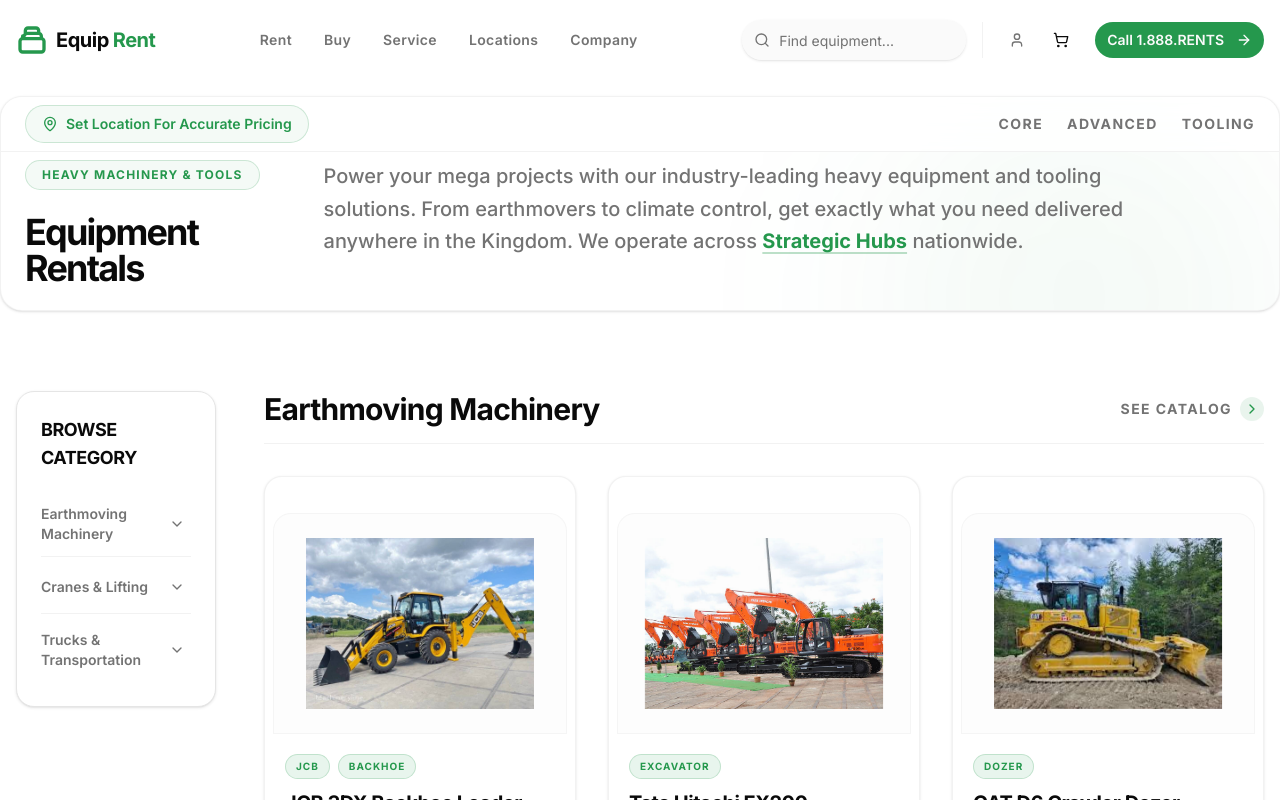
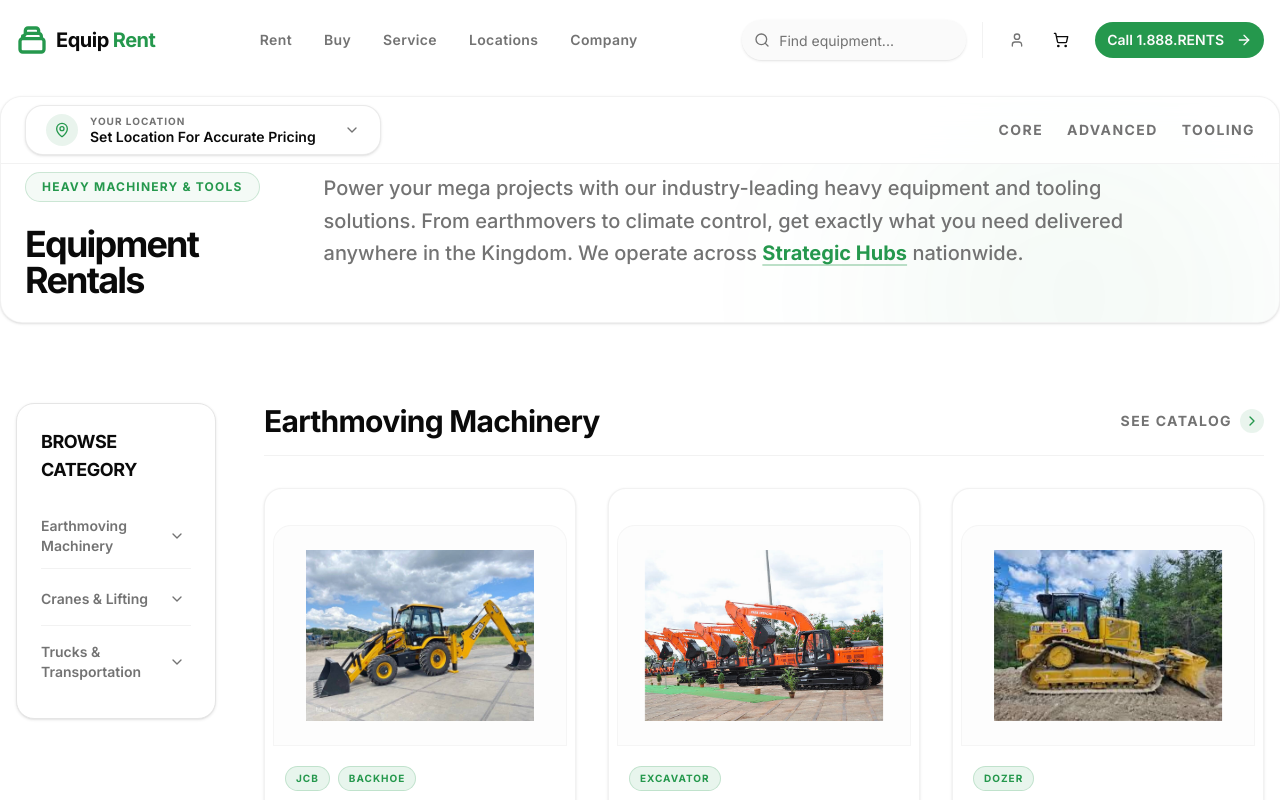
Before and after one commit to awaneesh-anzney/equipmentrent, a Next.js app: page /rent in a window 1280 px wide. Shown: the top 800 px of the page. Built offline with nearby package versions, Linux system fonts and the light colour scheme.

Commit message:
feat: Add a location selection dialog component and integrate it into the rent hero section for location management.

```diff
--- a/src/components/commons/LocationDialog.tsx
+++ b/src/components/commons/LocationDialog.tsx
@@ -56,29 +56,39 @@
             <PopoverTrigger asChild>
                 {children}
             </PopoverTrigger>
-            <PopoverContent className="w-[350px] p-6" align="start" sideOffset={10}>
-                <div className="flex flex-col gap-4">
-                    <h3 className="text-xl font-bold text-gray-900">Where is your jobsite?</h3>
+            <PopoverContent className="w-[380px] p-6 rounded-3xl border-2 border-primary/30 bg-white/95 backdrop-blur-2xl shadow-[0_20px_60px_-15px_rgba(0,0,0,0.1)] shadow-primary/10 text-gray-900" align="start" sideOffset={12}>
+                <div className="flex flex-col gap-5">
+                    <div className="flex items-center gap-3 mb-1">
+                        <div className="w-10 h-10 rounded-full bg-primary/10 flex items-center justify-center">
+                            <MapPin className="h-5 w-5 text-primary" />
+                        </div>
+                        <h3 className="text-xl font-bold tracking-tight text-gray-900">Where is your jobsite?</h3>
+                    </div>
 
-                    <div className="relative">
+                    <div className="relative group">
                         <Input
                             placeholder="Enter city or zip code"
-                            className="pr-10 h-11 border-gray-300 text-base"
+                            className="pr-10 h-12 border-gray-200 bg-gray-50/50 focus-visible:ring-primary/20 focus-visible:border-primary focus-visible:bg-white text-base rounded-xl transition-all text-gray-900 placeholder:text-gray-400 shadow-sm shadow-black/5"
                             value={inputValue}
                             onChange={handleInputChange}
                         />
-                        <Search className="absolute right-3 top-1/2 -translate-y-1/2 h-5 w-5 text-gray-400" />
+                        <Search className="absolute right-3.5 top-1/2 -translate-y-1/2 h-5 w-5 text-gray-400 group-focus-within:text-primary transition-colors" />
 
                         {showSuggestions && suggestions.length > 0 && (
-                            <div className="absolute z-10 w-full bg-white border border-gray-200 rounded-md shadow-lg mt-1 max-h-60 overflow-y-auto">
+                            <div className="absolute z-50 w-full bg-white border border-gray-100 rounded-xl shadow-xl mt-2 max-h-60 overflow-y-auto overflow-hidden animate-in fade-in slide-in-from-top-2 duration-200">
                                 {suggestions.map((city) => (
                                     <div
                                         key={city.zipCode}
-                                        className="px-4 py-2 hover:bg-gray-100 cursor-pointer text-sm"
+                                        className="px-4 py-3 hover:bg-primary/5 cursor-pointer text-sm border-b border-gray-50 last:border-0 transition-colors flex items-center gap-3"
                                         onClick={() => handleSelectCity(city)}
                                     >
-                                        <div className="font-medium text-gray-900">{city.name}</div>
-                                        <div className="text-gray-500 text-xs">{city.shortName} - {city.zipCode}</div>
+                                        <div className="w-8 h-8 rounded-full bg-gray-50 flex items-center justify-center flex-shrink-0">
+                                            <span className="text-xs font-bold text-gray-500">{city.shortName.substring(0, 2)}</span>
+                                        </div>
+                                        <div>
+                                            <div className="font-semibold text-gray-900">{city.name}</div>
+                                            <div className="text-gray-500 text-xs">{city.shortName} • {city.zipCode}</div>
+                                        </div>
                                     </div>
                                 ))}
                             </div>
@@ -87,9 +97,9 @@
 
                     <Button
                         variant="outline"
-                        className="w-full h-11 border-orange-500 text-orange-600 hover:bg-orange-50 hover:text-orange-700 font-bold uppercase tracking-wide flex items-center gap-2"
+                        className="w-full h-12 border-primary/20 bg-primary/5 text-primary hover:bg-primary hover:text-white font-bold uppercase tracking-widest text-xs rounded-xl flex items-center gap-2 transition-all group"
                     >
-                        <Locate className="h-5 w-5" />
+                        <Locate className="h-4 w-4 group-hover:animate-pulse" />
                         Use My Current Location
                     </Button>
                 </div>
--- a/src/components/rent/RentHero.tsx
+++ b/src/components/rent/RentHero.tsx
@@ -2,7 +2,7 @@
 "use client";
 
 import React from "react";
-import { MapPin, ChevronRight } from "lucide-react";
+import { MapPin, ChevronRight, ChevronDown } from "lucide-react";
 import { LocationDialog } from "@/components/commons/LocationDialog";
 
 interface RentHeroProps {
@@ -20,9 +20,15 @@
             <div className="bg-background/80 backdrop-blur-md border-b border-border/50 py-2 px-6 relative z-10 transition-colors">
                 <div className="flex flex-col md:flex-row justify-between items-center text-sm gap-4 md:gap-0">
                     <LocationDialog onLocationSelect={onLocationChange}>
-                        <div className="flex items-center gap-2 cursor-pointer hover:bg-primary/10 bg-primary/5 px-4 py-2 rounded-full border border-primary/20 transition-all text-primary font-semibold">
-                            <MapPin className="h-4 w-4" />
-                            <span>{selectedLocation}</span>
+                        <div className="flex items-center gap-3 cursor-pointer group bg-card hover:bg-muted/50 border border-border/80 hover:border-primary/40 px-5 py-2 rounded-2xl shadow-sm transition-all text-foreground font-semibold">
+                            <div className="w-8 h-8 rounded-full bg-primary/10 flex items-center justify-center group-hover:bg-primary/20 transition-colors">
+                                <MapPin className="h-4 w-4 text-primary" />
+                            </div>
+                            <div className="flex flex-col text-left">
+                                <span className="text-[10px] text-muted-foreground uppercase tracking-widest font-bold leading-none mb-1">Your Location</span>
+                                <span className="text-sm leading-none group-hover:text-primary transition-colors">{selectedLocation}</span>
+                            </div>
+                            <ChevronDown className="h-4 w-4 text-muted-foreground group-hover:text-primary transition-colors ml-4" />
                         </div>
                     </LocationDialog>
 
```
Lines whose indentation alone changed are shown as unchanged.
